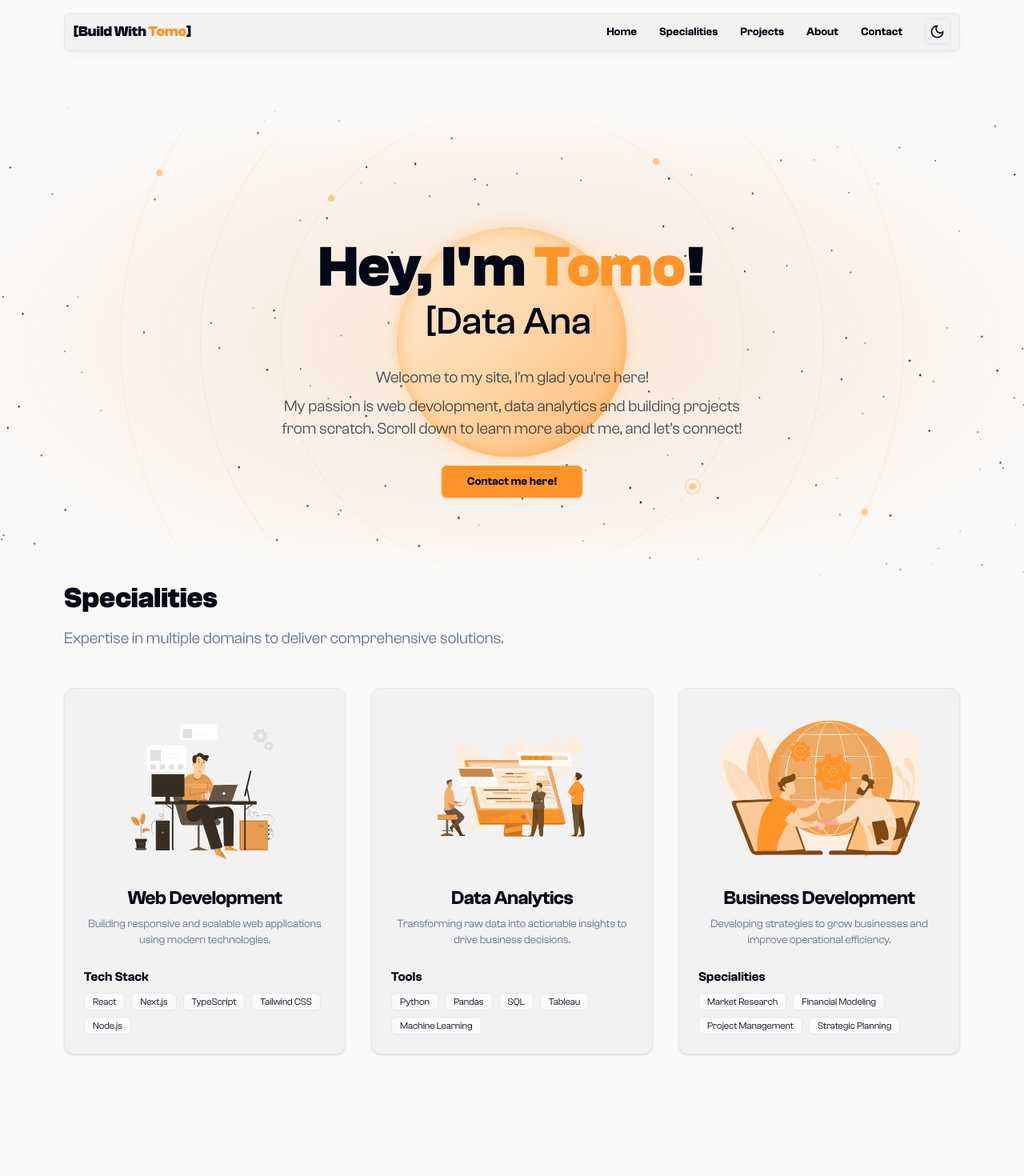
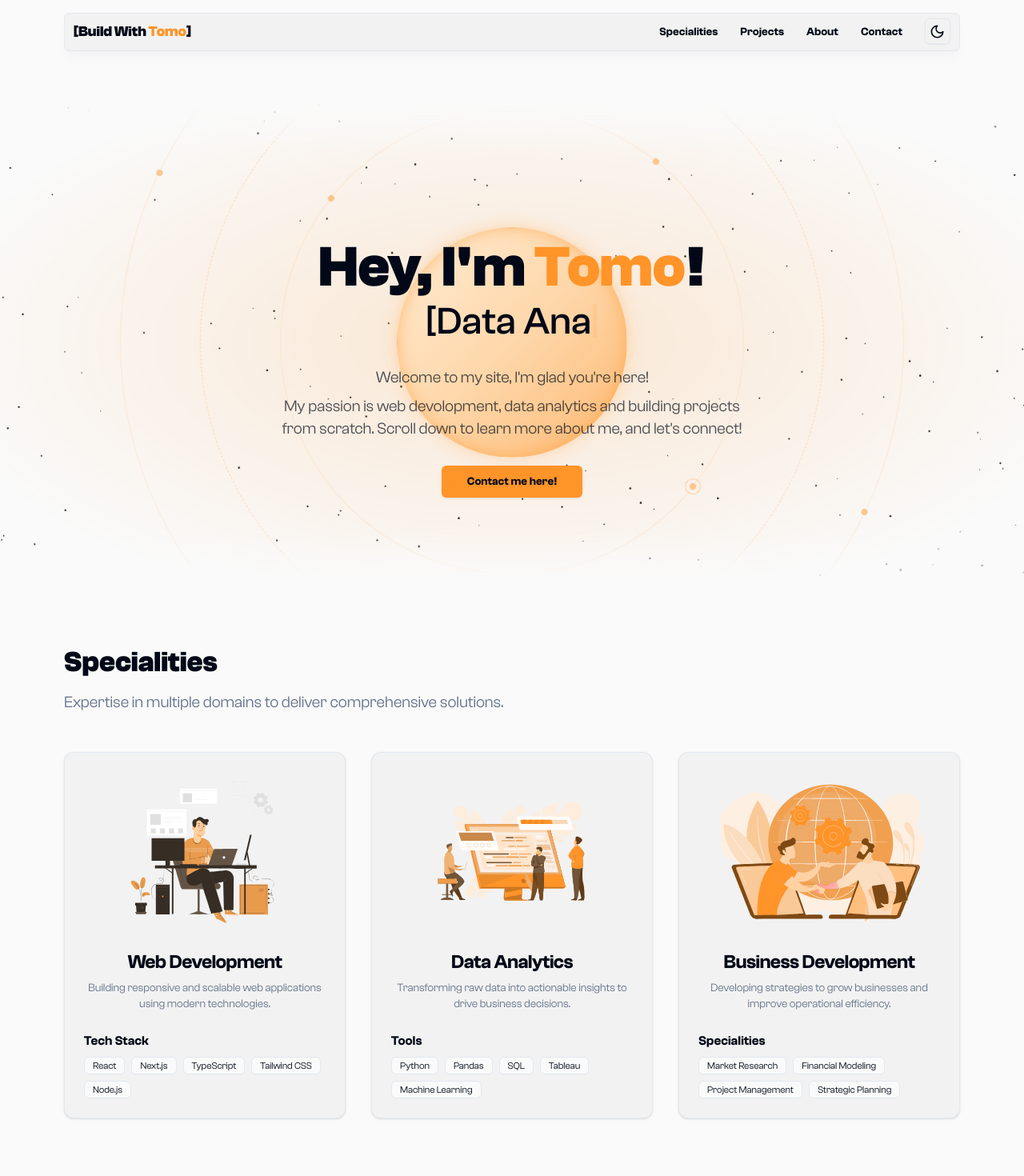
Before and after one commit to 0xtomotech/tomo-portfolio, a Next.js app: page / in a window 1280 px wide. Shown: the top 1470 px of the page at 80% size. Built offline with nearby package versions, Linux system fonts and the light colour scheme.

Commit message:
fixed header functionality

```diff
--- a/src/app/layout.tsx
+++ b/src/app/layout.tsx
@@ -4,6 +4,7 @@ import localFont from "next/font/local";
 import { ThemeProvider } from "@/components/theme-provider";
 import Header from "@/components/header";
 import Footer from "@/components/footer";
+import { ScrollProvider } from "@/contexts/scroll-context";
 
 const clashGrotesk = localFont({
   src: [
@@ -52,9 +53,11 @@ export default function RootLayout({
           enableSystem
           disableTransitionOnChange
         >
-          <Header />
-          {children}
-          <Footer />
+          <ScrollProvider>
+            <Header />
+            {children}
+            <Footer />
+          </ScrollProvider>
         </ThemeProvider>
       </body>
     </html>
--- a/src/components/header.tsx
+++ b/src/components/header.tsx
@@ -2,33 +2,35 @@
 
 import React from "react";
 import { motion } from "framer-motion";
-import Link from "next/link";
 import { ThemeToggle } from "./theme-toggle";
+import { useScroll } from "@/contexts/scroll-context";
 
 const links = [
   {
-    name: "Home",
-    hash: "#home",
-  },
-  {
     name: "Specialities",
-    hash: "#specialities",
+    sectionId: "specialities",
   },
   {
     name: "Projects",
-    hash: "#projects",
+    sectionId: "projects",
   },
   {
     name: "About",
-    hash: "#about",
+    sectionId: "about",
   },
   {
     name: "Contact",
-    hash: "#contact",
+    sectionId: "contact",
   },
 ];
 
 const Header = () => {
+  const { scrollTo } = useScroll();
+
+  const handleLogoClick = () => {
+    window.scrollTo({ top: 0, behavior: "smooth" });
+  };
+
   return (
     <header className="relative z-[999]">
       <motion.div
@@ -42,7 +44,10 @@ const Header = () => {
           animate={{ opacity: 1, y: 0 }}
           className="justify-start"
         >
-          <h1 className="text-2xl font-bold sm:text-lg">
+          <h1
+            className="cursor-pointer text-2xl font-bold transition duration-300 hover:text-primary sm:text-lg"
+            onClick={handleLogoClick}
+          >
             [Build With <span className="text-primary">Tomo</span>]
           </h1>
         </motion.div>
@@ -51,17 +56,17 @@ const Header = () => {
             <ul className="flex flex-wrap items-center justify-center gap-y-1 text-base font-medium sm:w-[initial] sm:flex-nowrap sm:gap-1">
               {links.map((link) => (
                 <motion.li
-                  key={link.hash}
+                  key={link.sectionId}
                   className="relative flex h-3/4 items-center justify-center"
                   initial={{ opacity: 0, y: -100 }}
                   animate={{ opacity: 1, y: 0 }}
                 >
-                  <Link
-                    className="flex w-full items-center justify-center px-3 py-3 text-sm font-semibold transition hover:text-primary"
-                    href={link.hash}
+                  <a
+                    className="flex w-full cursor-pointer items-center justify-center px-3 py-3 text-sm font-semibold transition duration-300 hover:text-primary"
+                    onClick={() => scrollTo(link.sectionId)}
                   >
                     {link.name}
-                  </Link>
+                  </a>
                 </motion.li>
               ))}
             </ul>
@@ -79,3 +84,85 @@ const Header = () => {
 };
 
 export default Header;
+
+// "use client";
+
+// import React from "react";
+// import { motion } from "framer-motion";
+// import Link from "next/link";
+// import { ThemeToggle } from "./theme-toggle";
+
+// const links = [
+//   {
+//     name: "Home",
+//     hash: "#home",
+//   },
+//   {
+//     name: "Specialities",
+//     hash: "#specialities",
+//   },
+//   {
+//     name: "Projects",
+//     hash: "#projects",
+//   },
+//   {
+//     name: "About",
+//     hash: "#about",
+//   },
+//   {
+//     name: "Contact",
+//     hash: "#contact",
+//   },
+// ];
+
+// const Header = () => {
+//   return (
+//     <header className="relative z-[999]">
+//       <motion.div
+//         initial={{ y: -100, x: "-50%", opacity: 0 }}
+//         animate={{ y: 0, x: "-50%", opacity: 1 }}
+//         className="fixed left-1/2 top-0 h-[4.5rem] w-full -translate-x-1/2 rounded-none border bg-card shadow-lg shadow-black/[0.03] backdrop-blur-md after:absolute after:inset-0 after:rounded-md after:opacity-0 after:shadow-[0_0_15px_rgba(255,255,255,0.1)] dark:shadow-none dark:ring-1 dark:ring-white/10 dark:backdrop-blur-md dark:after:opacity-100 sm:top-4 sm:h-[3rem] sm:w-[48rem] sm:rounded-md lg:w-[1120px]"
+//       ></motion.div>
+//       <nav className="fixed left-1/2 top-[0.7rem] flex h-12 w-full -translate-x-1/2 items-center justify-between px-3 py-2 sm:top-[1.1rem] sm:h-[initial] sm:w-[48rem] sm:py-0 lg:w-[1120px]">
+//         <motion.div
+//           initial={{ opacity: 0, y: -100 }}
+//           animate={{ opacity: 1, y: 0 }}
+//           className="justify-start"
+//         >
+//           <h1 className="text-2xl font-bold sm:text-lg">
+//             [Build With <span className="text-primary">Tomo</span>]
+//           </h1>
+//         </motion.div>
+//         <div className="flex flex-row items-center gap-4">
+//           <div className="hidden sm:block">
+//             <ul className="flex flex-wrap items-center justify-center gap-y-1 text-base font-medium sm:w-[initial] sm:flex-nowrap sm:gap-1">
+//               {links.map((link) => (
+//                 <motion.li
+//                   key={link.hash}
+//                   className="relative flex h-3/4 items-center justify-center"
+//                   initial={{ opacity: 0, y: -100 }}
+//                   animate={{ opacity: 1, y: 0 }}
+//                 >
+//                   <Link
+//                     className="flex w-full items-center justify-center px-3 py-3 text-sm font-semibold transition hover:text-primary"
+//                     href={link.hash}
+//                   >
+//                     {link.name}
+//                   </Link>
+//                 </motion.li>
+//               ))}
+//             </ul>
+//           </div>
+//           <motion.div
+//             initial={{ opacity: 0, y: -100 }}
+//             animate={{ opacity: 1, y: 0 }}
+//           >
+//             <ThemeToggle />
+//           </motion.div>
+//         </div>
+//       </nav>
+//     </header>
+//   );
+// };
+
+// export default Header;
--- a/src/components/services.tsx
+++ b/src/components/services.tsx
@@ -233,7 +233,7 @@ const Services: React.FC = () => {
   return (
     <div className="w-full bg-background">
       <div className="mx-auto max-w-7xl px-5 lg:px-20">
-        <section className="pb-[8rem]" id="specialites">
+        <section className="py-20" id="specialities">
           <h1 className="mb-4 text-4xl font-bold">Specialities</h1>
           <p className="mb-12 text-xl text-muted-foreground">
             Expertise in multiple domains to deliver comprehensive solutions.
--- a/src/components/specialities.tsx
+++ b/src/components/specialities.tsx
@@ -1,3 +1,5 @@
+// NOT NEEDED ANYMORE SERVICES IN USE
+
 "use client";
 
 import React, { useState, useEffect, useRef } from "react";
@@ -109,7 +111,7 @@ const Specialities: React.FC = () => {
   return (
     <div className="w-full bg-background">
       <div className="mx-auto max-w-7xl px-5 lg:px-20">
-        <section className="pb-[8rem]" id="specialites">
+        <section className="pb-[8rem]" id="specialities">
           <h1 className="mb-4 text-4xl font-bold">My Specialities</h1>
           <p className="mb-12 text-xl text-muted-foreground">
             Expertise in multiple domains to deliver comprehensive solutions.
--- /dev/null
+++ b/src/contexts/scroll-context.tsx
@@ -0,0 +1,34 @@
+"use client";
+
+import React, { createContext, useContext } from "react";
+
+interface ScrollContextType {
+  scrollTo: (sectionId: string) => void;
+}
+
+const ScrollContext = createContext<ScrollContextType | undefined>(undefined);
+
+export const useScroll = () => {
+  const context = useContext(ScrollContext);
+  if (!context) {
+    throw new Error("useScroll must be used within a ScrollProvider");
+  }
+  return context;
+};
+
+export const ScrollProvider: React.FC<{ children: React.ReactNode }> = ({
+  children,
+}) => {
+  const scrollTo = (sectionId: string) => {
+    const element = document.getElementById(sectionId);
+    if (element) {
+      element.scrollIntoView({ behavior: "smooth" });
+    }
+  };
+
+  return (
+    <ScrollContext.Provider value={{ scrollTo }}>
+      {children}
+    </ScrollContext.Provider>
+  );
+};
```
